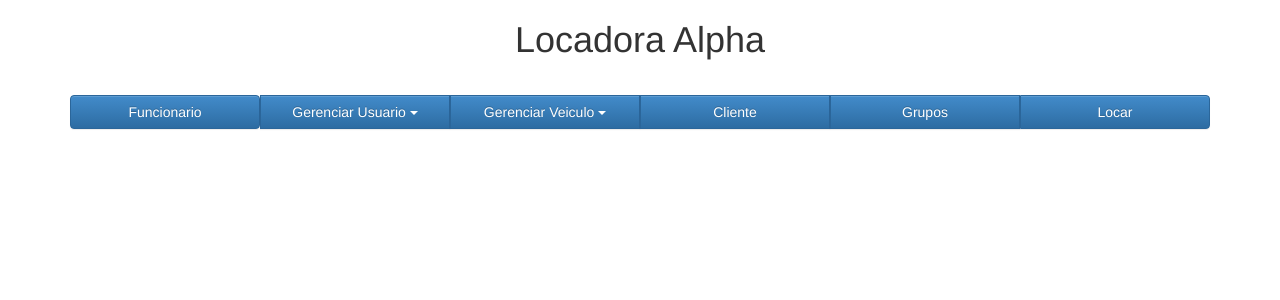
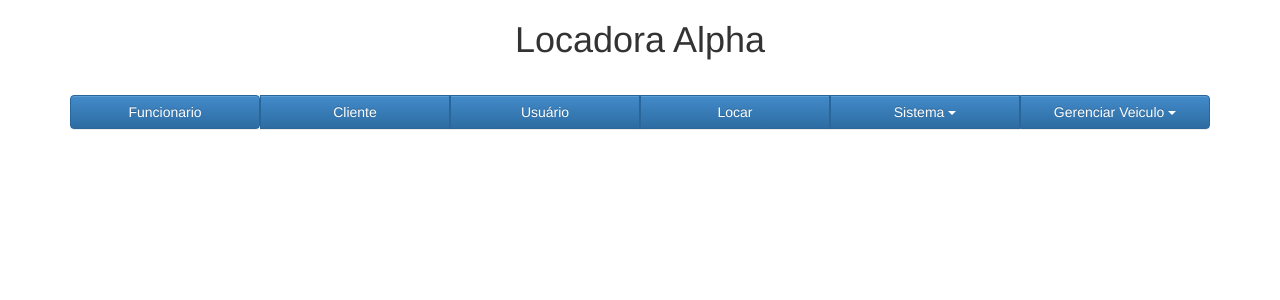
Before and after one commit to WalterSernikov/locadora-treinamento, a CodeIgniter app: page /index.php/adm/dashboard/index in a window 1280 px wide. Shown: the top 300 px of the page. Run offline with CodeIgniter, Linux system fonts and the light colour scheme.

Commit message:
fim desenvolvimento template 2

```diff
--- a/branches/application/views/adm/index_menu.php
+++ b/branches/application/views/adm/index_menu.php
@@ -78,14 +78,31 @@ if (!defined('BASEPATH'))
                                 Funcionario
                             </button></a>
                     </div>
+
+                    <div class="btn-group">
+                        <button class='btn btn-primary   col-lg-12'>
+                            Cliente
+                        </button>
+                    </div>
+                    <div class="btn-group">
+                        <button class='btn btn-primary   col-lg-12'>
+                            Usuário
+                        </button>
+                    </div>
+                    <div class="btn-group">
+                        <button class='btn btn-primary   col-lg-12'>
+                            Locar
+                        </button>
+                    </div>
                     <div class="btn-group">
 
                         <button type="button" class="btn btn-primary dropdown-toggle col-lg-12" data-toggle="dropdown">
-                            Gerenciar Usuario <span class="caret"></span>
+                            Sistema <span class="caret"></span>
                         </button>
                         <ul class="dropdown-menu" role="menu">
-                            <li><a href="#">Usuario</a></li>
+                            <li><a href="#">Funcionalidade</a></li>
                             <li><a href="#">Tipo Usuario</a></li>
+                            <li><a href="#">Controle de Acesso</a></li>
                         </ul>
                     </div>
                     <div class="btn-group">
@@ -99,21 +116,6 @@ if (!defined('BASEPATH'))
                             <li><a href="#">Cambio</a></li>
                         </ul>
                     </div>
-                    <div class="btn-group">
-                        <button class='btn btn-primary   col-lg-12'>
-                            Cliente
-                        </button>
-                    </div>
-                    <div class="btn-group">
-                        <button class='btn btn-primary   col-lg-12'>
-                            Grupos
-                        </button>
-                    </div>
-                    <div class="btn-group">
-                        <button class='btn btn-primary   col-lg-12'>
-                            Locar
-                        </button>
-                    </div>
                 </div>
             </div>
         </div>
```
